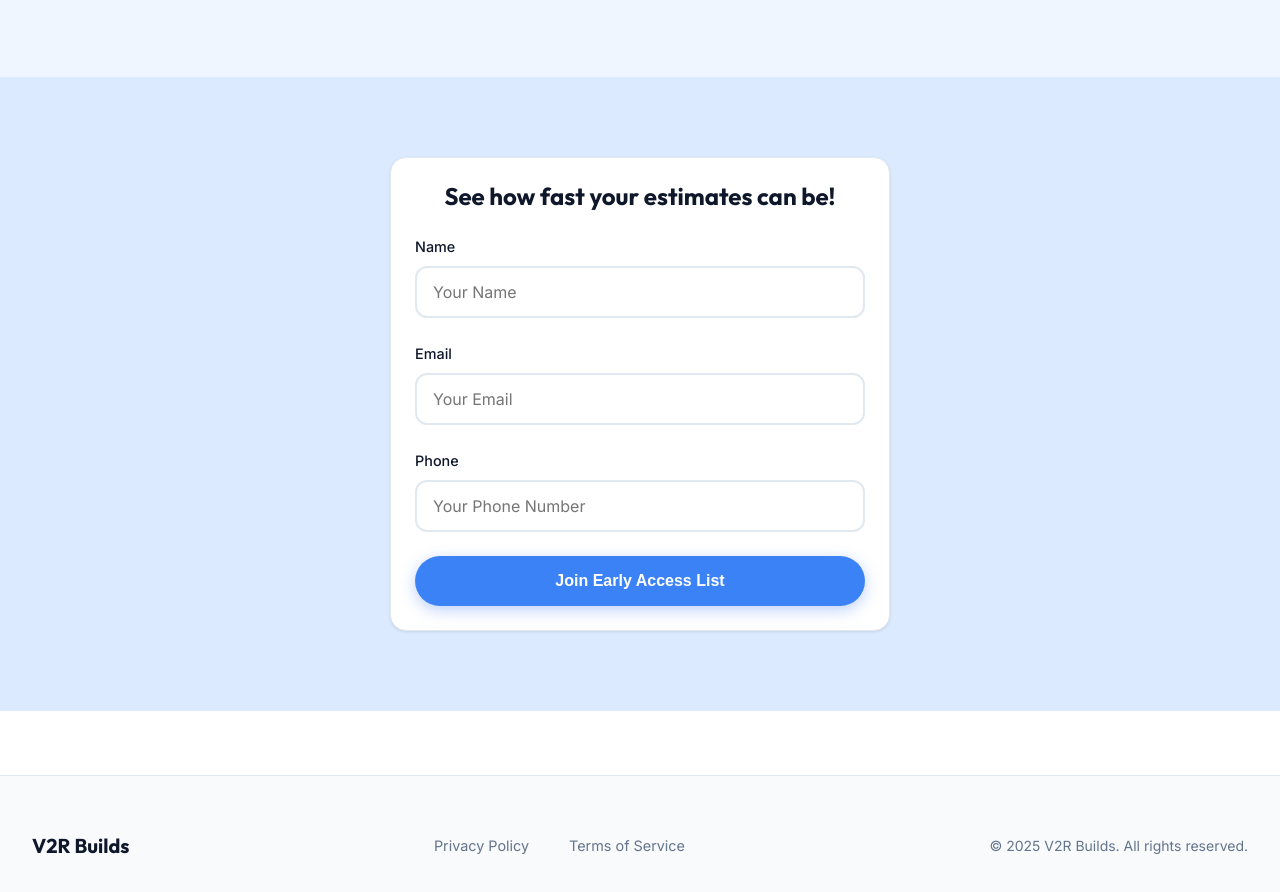
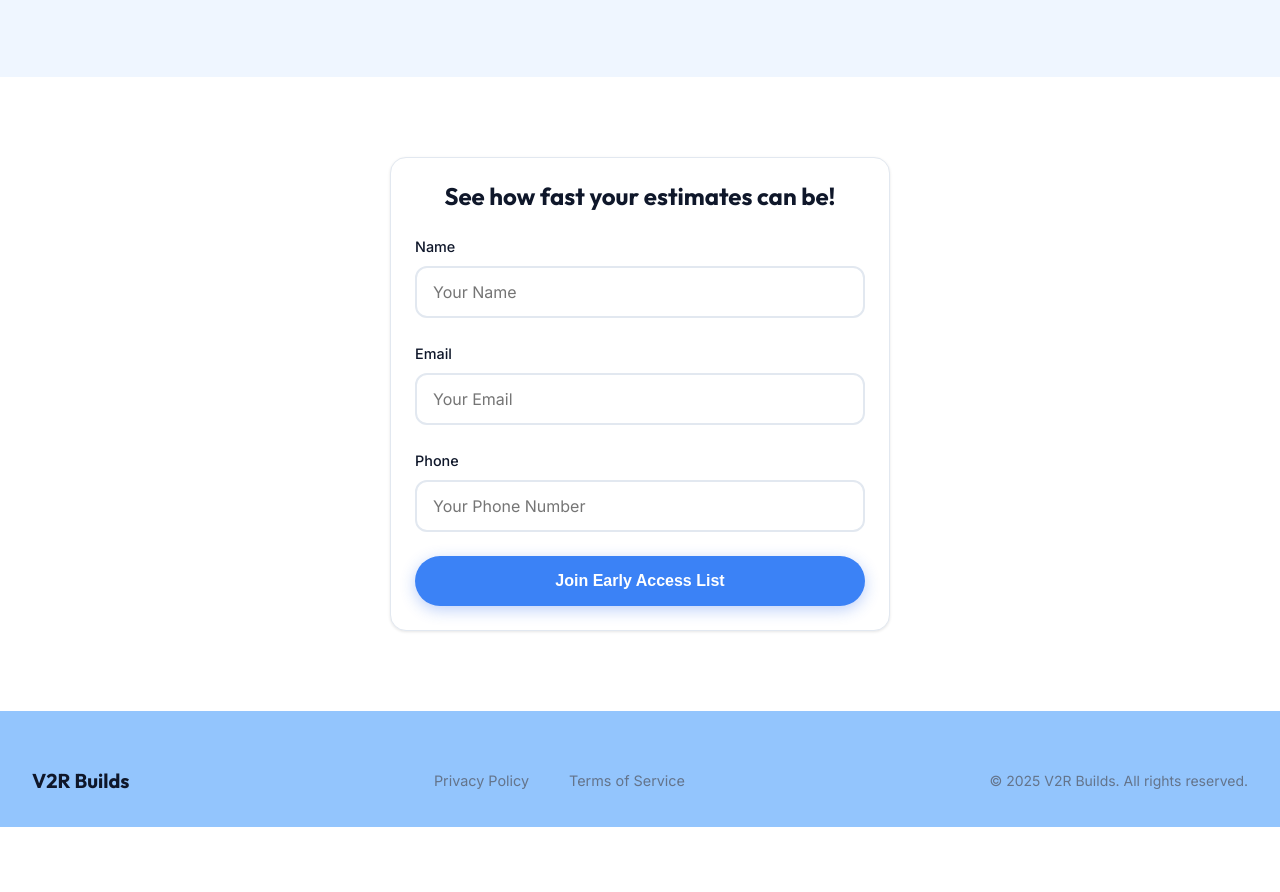
Before and after one commit to saiful-mahmood/V2R-Builds, a website: page index.html in a window 1280 px wide. Shown: the part 2223-3115 px from the top of the page. After the commit the page ends 3050 px from the top, so only its background shows below. Drawn offline with Linux system fonts and the light colour scheme.

Commit message:
Refine footer and contact section colors

```diff
--- a/style.css
+++ b/style.css
@@ -151,8 +151,8 @@ img {
 }
 
 .contact {
-    background-color: #dbeafe;
-    /* Slightly darker light blue */
+    background-color: #ffffff;
+    /* White (Lightest shade) */
 }
 
 .highlight {
@@ -1247,10 +1247,11 @@ img {
    FOOTER - Mobile Optimized
    ======================================== */
 footer {
-    background: var(--bg-light);
+    background: #93c5fd;
+    /* Darker blue (Blue-300) to conclude site */
     padding: var(--spacing-xl) 0 var(--spacing-md);
-    border-top: 1px solid var(--border-light);
-    margin-top: var(--spacing-2xl);
+    border-top: none;
+    margin-top: 0;
 }
 
 .footer-content {
```
